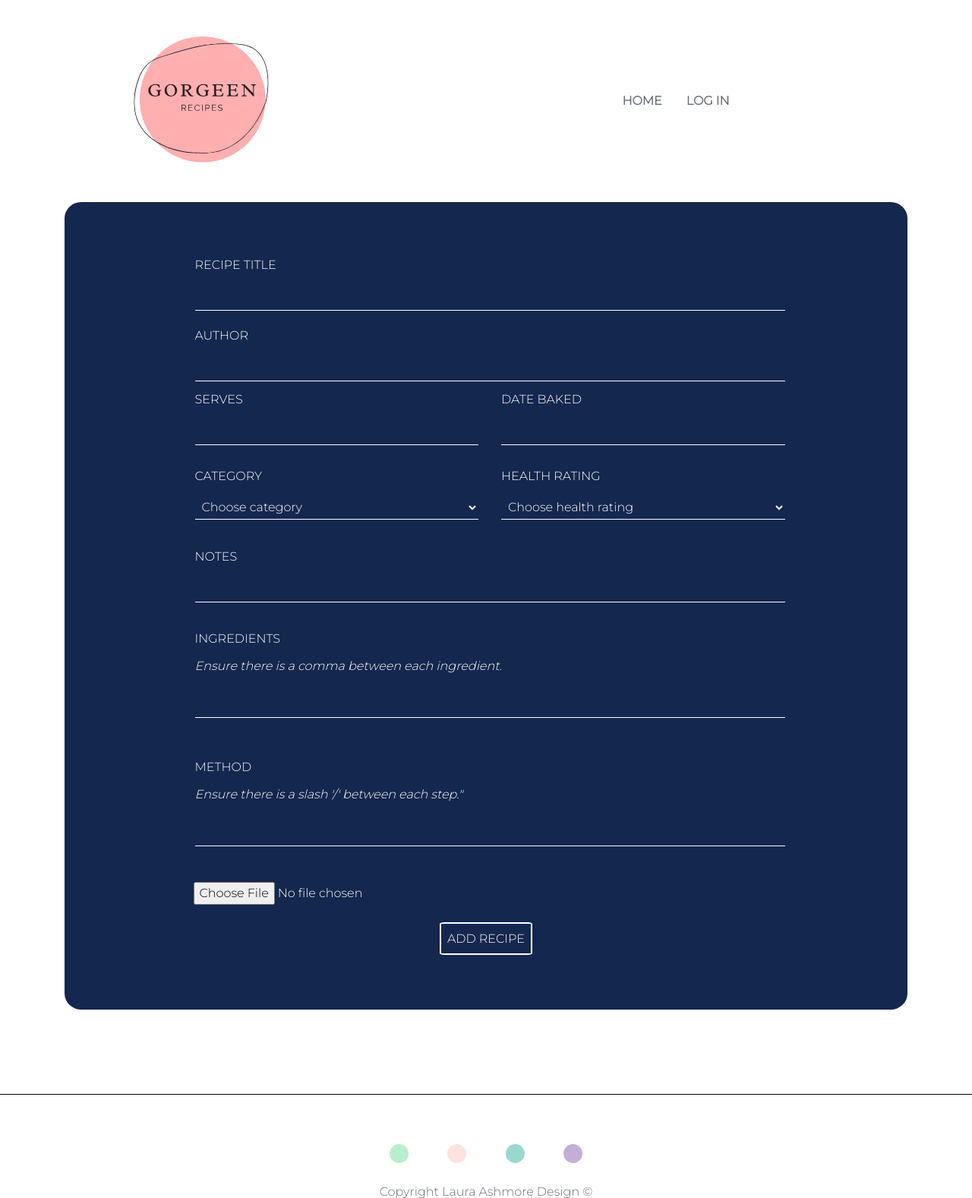
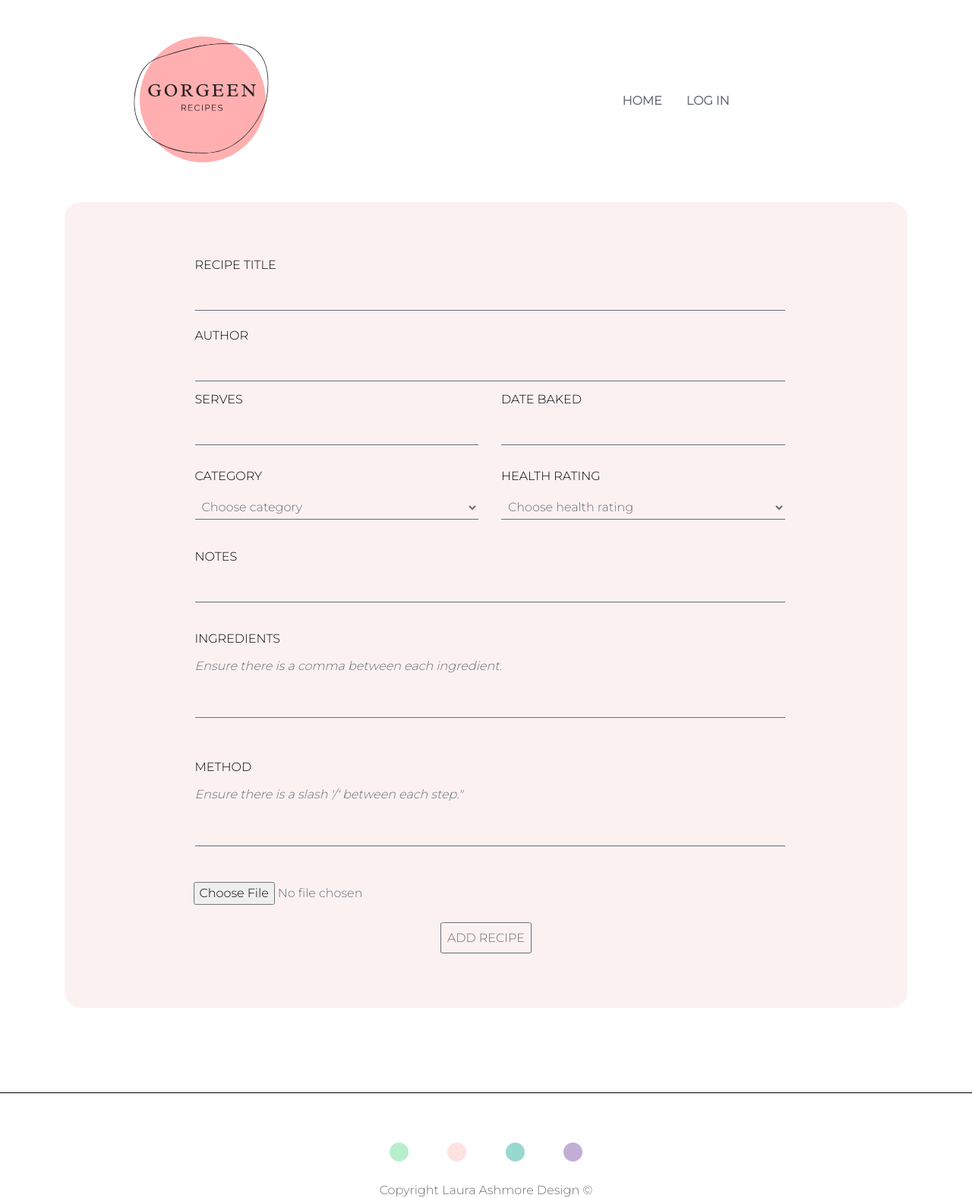
Before and after one commit to laura-ash/recipe-collection, a Flask app: page /add_recipe in a window 1280 px wide. Shown: the top 1577 px of the page at 76% size. Run offline with Flask 2, Linux system fonts and the light colour scheme; data that the repository does not hold is empty; some libraries are stand-ins or nearby versions.

Commit message:
Changed colours of form

```diff
--- a/static/css/style.css
+++ b/static/css/style.css
@@ -29,7 +29,7 @@ a {
 }
 
 label {
-    color: #fff;
+    color: #000;
     padding-left: 5px;
     text-transform: uppercase;
     margin-top: 2%;
@@ -84,12 +84,12 @@ a:hover {
 
 .form-input {
     border: none;
-    border-bottom: 1px solid white;
+    border-bottom: 1px solid #686d76;
     padding: 5px;
     margin: 5px;
     width: 100%;
-    background-color: #14274e;
-    color: white;
+    background-color: #fcf1f1;
+    color: #686d76;
     overflow: hidden;
 }
 
@@ -105,12 +105,12 @@ a:hover {
 
 .form-text {
     margin-left: 5px;
-    color: #fff;
+    color: #686d76;
     font-style: italic;
 }
 
 ::placeholder {
-    color: white;
+    color: #686d76;
 }
 
 input:focus {
@@ -124,8 +124,8 @@ input:focus {
 }
 
 .form-card {
-    border: 2px solid #14274e;;
-    background-color: #14274e;
+    border: 2px solid #fcf1f1;;
+    background-color: #fcf1f1;
     border-radius: 2%;
     margin-bottom: 10%;
 }
@@ -141,7 +141,7 @@ input:focus {
 }
 
 .file {
-    color: #fff;
+    color: #686d76;
     margin-top: 1.2rem;
     margin-left: 5px;
 }
@@ -153,7 +153,17 @@ input:focus {
 .button {
     background-color: transparent;
     border-radius: 5%;
-    border: 2px solid #fff;
+    border: 1px solid #686d76;
+    padding: 1%;
+    margin: 2%;
+    color: #686d76;
+    text-transform: uppercase;
+}
+
+.button:hover {
+    background-color: #686d76;
+    border-radius: 5%;
+    border: 1px solid #686d76;
     padding: 1%;
     margin: 2%;
     color: #fff;
```
